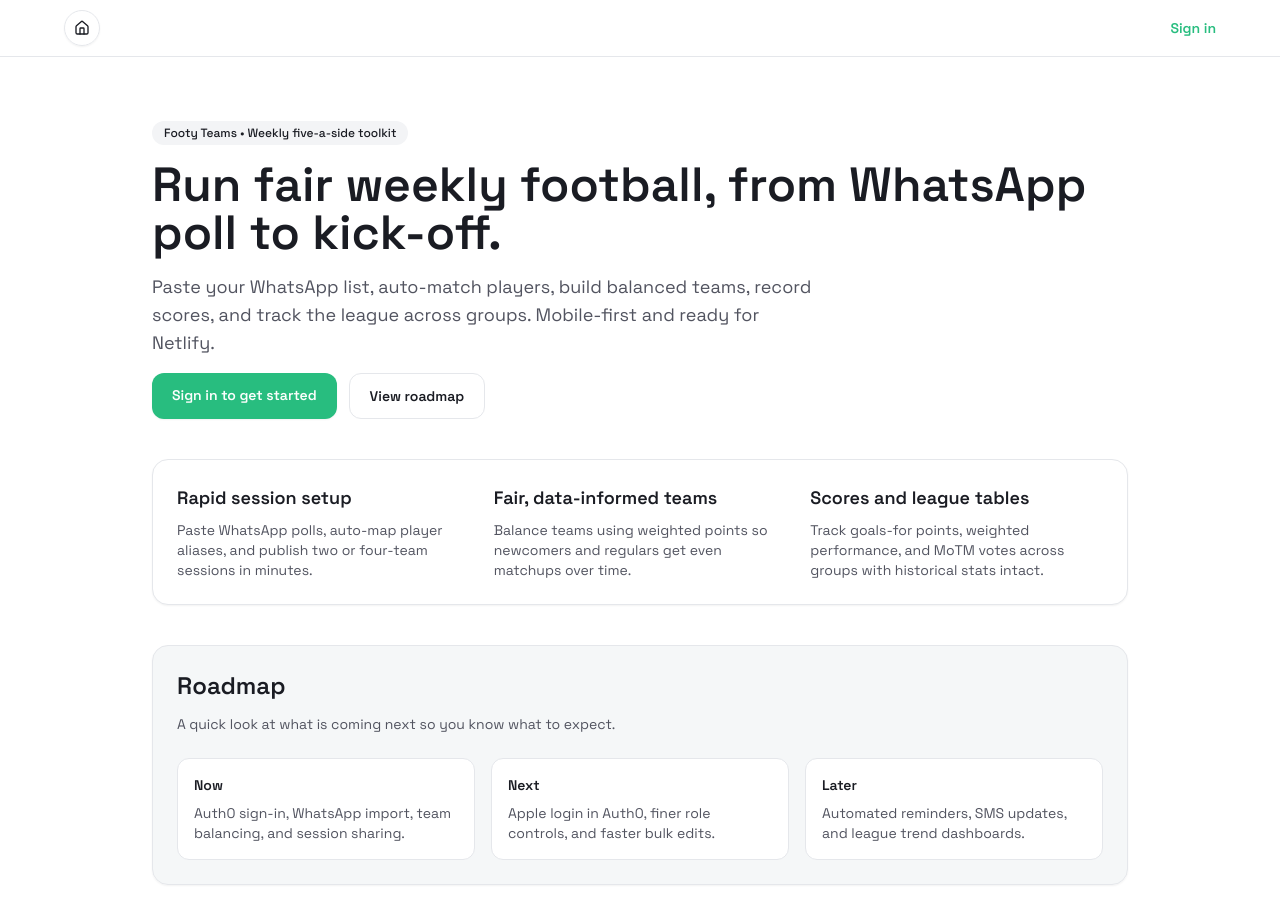
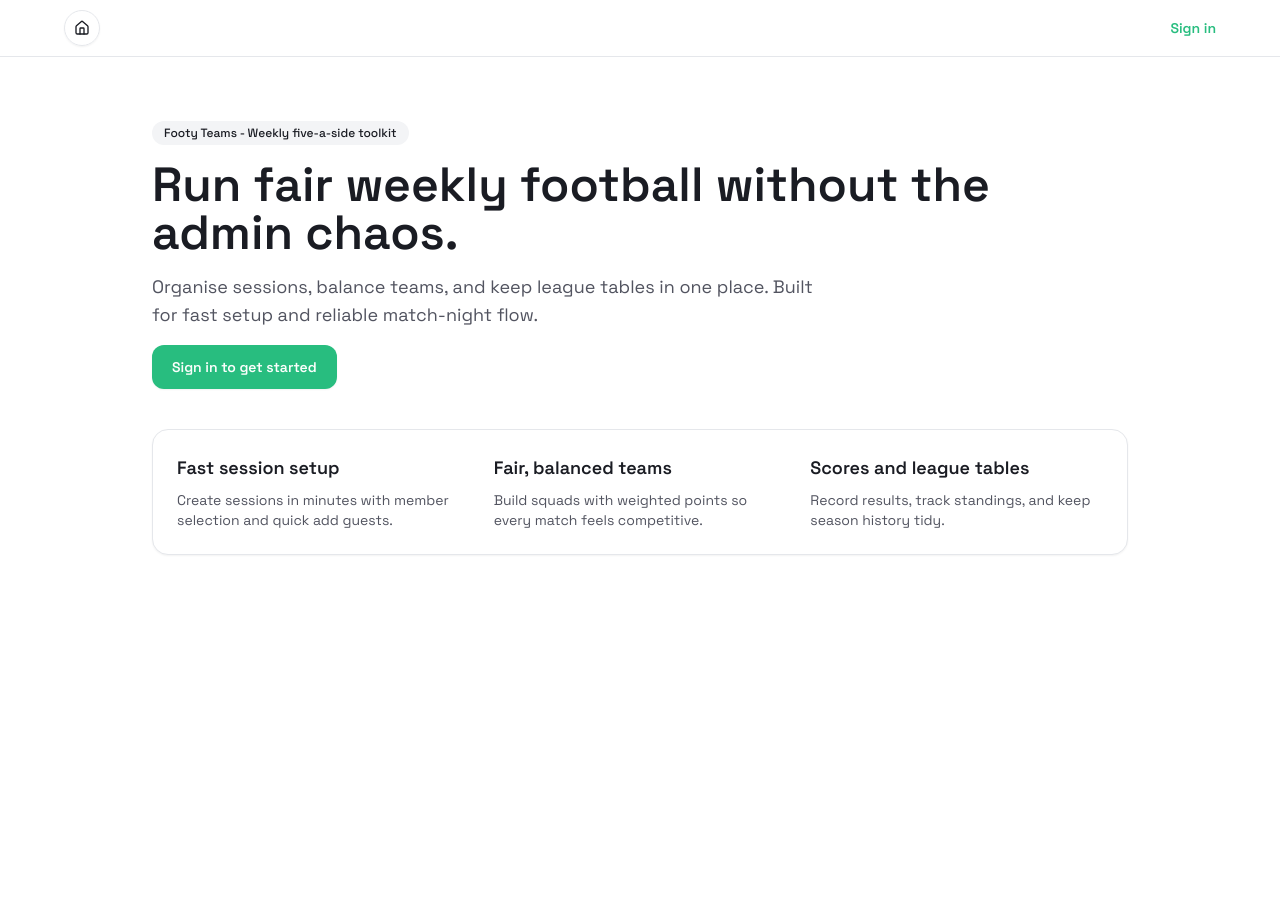
Before and after one commit to magnacharlie1/Footy_Teams, a Next.js app in the folder footy-teams/: page / in a window 1280 px wide. Shown: the top 924 px of the page. After the commit the page ends 857 px from the top, so only its background shows below. Built offline with nearby package versions, Linux system fonts and the light colour scheme; no server answers.

Commit message:
Simplify landing page messaging

```diff
--- a/footy-teams/src/app/page.tsx
+++ b/footy-teams/src/app/page.tsx
@@ -13,14 +13,14 @@ export default async function Home() {
     <main className="mx-auto flex min-h-screen max-w-5xl flex-col gap-10 px-6 py-16">
       <div className="flex flex-col gap-4">
         <span className="inline-flex w-fit items-center gap-2 rounded-full bg-secondary px-3 py-1 text-xs font-medium text-secondary-foreground">
-          Footy Teams • Weekly five-a-side toolkit
+          Footy Teams - Weekly five-a-side toolkit
         </span>
         <h1 className="text-4xl font-semibold leading-tight sm:text-5xl">
-          Run fair weekly football, from WhatsApp poll to kick-off.
+          Run fair weekly football without the admin chaos.
         </h1>
         <p className="max-w-2xl text-lg text-muted-foreground">
-          Paste your WhatsApp list, auto-match players, build balanced teams, record scores,
-          and track the league across groups. Mobile-first and ready for Netlify.
+          Organise sessions, balance teams, and keep league tables in one place.
+          Built for fast setup and reliable match-night flow.
         </p>
         <div className="flex flex-wrap gap-3">
           <Link
@@ -29,65 +29,27 @@ export default async function Home() {
           >
             Sign in to get started
           </Link>
-          <Link
-            href="#roadmap"
-            className="rounded-lg border border-border px-5 py-3 text-sm font-semibold transition hover:border-foreground/40 hover:text-foreground"
-          >
-            View roadmap
-          </Link>
         </div>
       </div>
 
       <section className="grid gap-6 rounded-2xl border border-border bg-card p-6 shadow-sm md:grid-cols-3">
         <div className="flex flex-col gap-2">
-          <h3 className="text-lg font-semibold">Rapid session setup</h3>
+          <h3 className="text-lg font-semibold">Fast session setup</h3>
           <p className="text-sm text-muted-foreground">
-            Paste WhatsApp polls, auto-map player aliases, and publish two or four-team sessions in minutes.
+            Create sessions in minutes with member selection and quick add guests.
           </p>
         </div>
         <div className="flex flex-col gap-2">
-          <h3 className="text-lg font-semibold">Fair, data-informed teams</h3>
+          <h3 className="text-lg font-semibold">Fair, balanced teams</h3>
           <p className="text-sm text-muted-foreground">
-            Balance teams using weighted points so newcomers and regulars get even matchups over time.
+            Build squads with weighted points so every match feels competitive.
           </p>
         </div>
         <div className="flex flex-col gap-2">
           <h3 className="text-lg font-semibold">Scores and league tables</h3>
           <p className="text-sm text-muted-foreground">
-            Track goals-for points, weighted performance, and MoTM votes across groups with historical stats intact.
+            Record results, track standings, and keep season history tidy.
           </p>
-        </div>
-      </section>
-
-      <section
-        id="roadmap"
-        className="rounded-2xl border border-border bg-muted/40 p-6 shadow-sm"
-      >
-        <div className="flex flex-col gap-3">
-          <h2 className="text-2xl font-semibold">Roadmap</h2>
-          <p className="text-sm text-muted-foreground">
-            A quick look at what is coming next so you know what to expect.
-          </p>
-        </div>
-        <div className="mt-6 grid gap-4 md:grid-cols-3">
-          <div className="rounded-xl border border-border bg-card p-4">
-            <p className="text-sm font-semibold">Now</p>
-            <p className="mt-2 text-sm text-muted-foreground">
-              Auth0 sign-in, WhatsApp import, team balancing, and session sharing.
-            </p>
-          </div>
-          <div className="rounded-xl border border-border bg-card p-4">
-            <p className="text-sm font-semibold">Next</p>
-            <p className="mt-2 text-sm text-muted-foreground">
-              Apple login in Auth0, finer role controls, and faster bulk edits.
-            </p>
-          </div>
-          <div className="rounded-xl border border-border bg-card p-4">
-            <p className="text-sm font-semibold">Later</p>
-            <p className="mt-2 text-sm text-muted-foreground">
-              Automated reminders, SMS updates, and league trend dashboards.
-            </p>
-          </div>
         </div>
       </section>
     </main>
```
